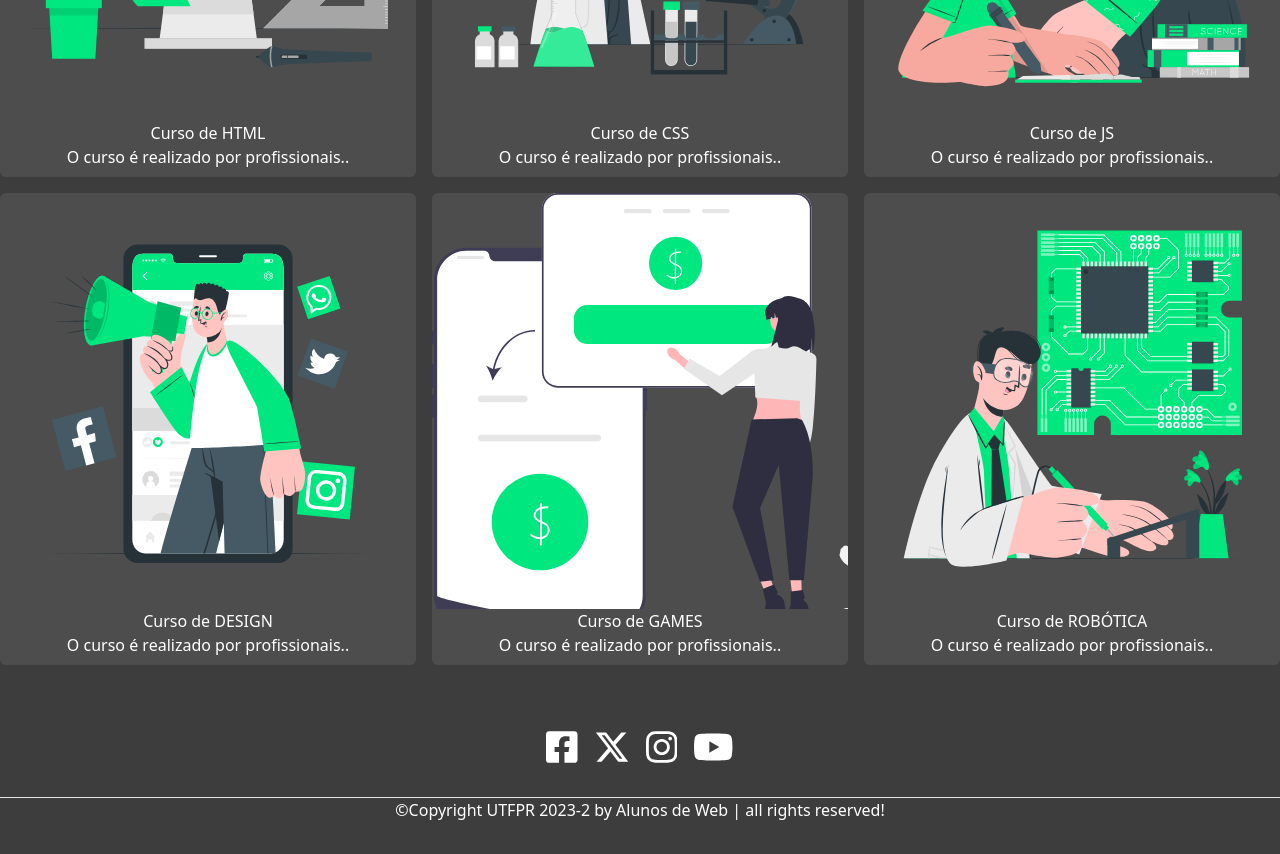
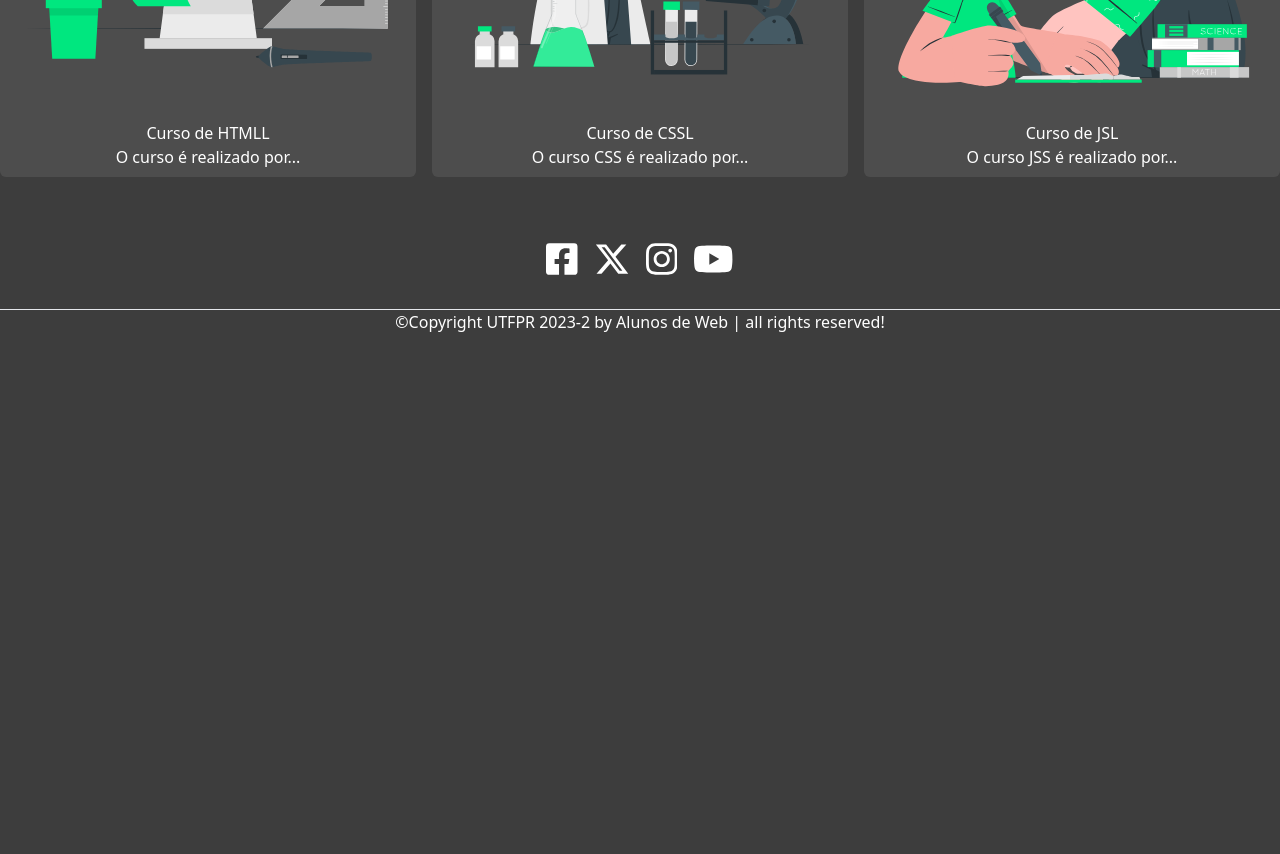
Before and after one commit to JefersonCopini/aulasDSW2023, a Next.js app: page / in a window 1280 px wide. Shown: the part 1080-1934 px from the top of the page. After the commit the page ends 1446 px from the top, so only its background shows below. Built offline with nearby package versions, Linux system fonts and the light colour scheme.

Commit message:
fix:courses

```diff
--- a/app/components/Courses.tsx
+++ b/app/components/Courses.tsx
@@ -1,4 +1,14 @@
+import { url } from "inspector"
+import { title } from "process"
+
 export default function Courses() {
+
+    const courses = [
+        { title: "Curso de HTML", url: "/img/html.svg", description: "O curso é realizado por..." },
+        { title: "Curso de CSS", url: "/img/css.svg", description: "O curso CSS é realizado por..." },
+        { title: "Curso de JS", url: "/img/js.svg", description: "O curso JSS é realizado por..." }
+    ]
+
     return (
         <main className="grid gap-4 md:grid-cols-2 lg:grid-cols-3">
             <div className="md:col-span-2 lg:col-span-3 mt-4 text-white text-center">
@@ -6,61 +16,21 @@ export default function Courses() {
                     CONHEÇA NOSSOS <span>CURSOS</span>
                 </h2>
             </div>
+            {
+                courses.map((course) => {
+                    return (
                         <div className="bg-[#4d4d4d] rounded-md pb-2">
                             <a href="/curso_html.html">
-                    <img className="hover:scale-105" src="/img/html.svg" alt="" />
+                                <img className="hover:scale-105" src={course.url} alt="" />
                                 <div className="text-white text-center">
-                        <h3>Curso de HTML</h3>
-                        <p>O curso é realizado por profissionais..</p>
+                                    <h3>{course.title}L</h3>
+                                    <p>{course.description}</p>
                                 </div>
                             </a>
                         </div>
-            <div className="bg-[#4d4d4d] rounded-md pb-2">
-                <a href="/curso_css.html">
-                    <img src="/img/css.svg" alt="" />
-                    <div className="text-white text-center">
-                        <h3>Curso de CSS</h3>
-                        <p>O curso é realizado por profissionais..</p>
-                    </div>
-                </a>
-            </div>
-            <div className="bg-[#4d4d4d] rounded-md pb-2">
-                <a href="/curso_js.html">
-                    <img src="/img/js.svg" alt="" />
-                    <div className="text-white text-center">
-                        <h3>Curso de JS</h3>
-                        <p>O curso é realizado por profissionais..</p>
-                    </div>
-                </a>
-            </div>
-            <div className="bg-[#4d4d4d] rounded-md pb-2">
-                <a href="/curso_html.html">
-                    <img src="/img/design.svg" alt="" />
-                    <div className="text-white text-center">
-                        <h3>Curso de DESIGN</h3>
-                        <p>O curso é realizado por profissionais..</p>
-                    </div>
-                </a>
-            </div>
-            <div className="bg-[#4d4d4d] rounded-md pb-2">
-                <a href="/curso_html.html">
-                    <img src="/img/games.svg" alt="" />
-                    <div className="text-white text-center">
-                        <h3>Curso de GAMES</h3>
-                        <p>O curso é realizado por profissionais..</p>
-                    </div>
-                </a>
-            </div>
-            <div className="bg-[#4d4d4d] rounded-md pb-2">
-                <a href="/curso_html.html">
-                    <img src="/img/robot.svg" alt="" />
-                    <div className="text-white text-center">
-                        <h3>Curso de ROBÓTICA</h3>
-                        <p>O curso é realizado por profissionais..</p>
-                    </div>
-                </a>
-            </div>
+                    )
+                })
+            }
         </main>
-
   )
 }
```
Lines whose indentation alone changed are shown as unchanged.
